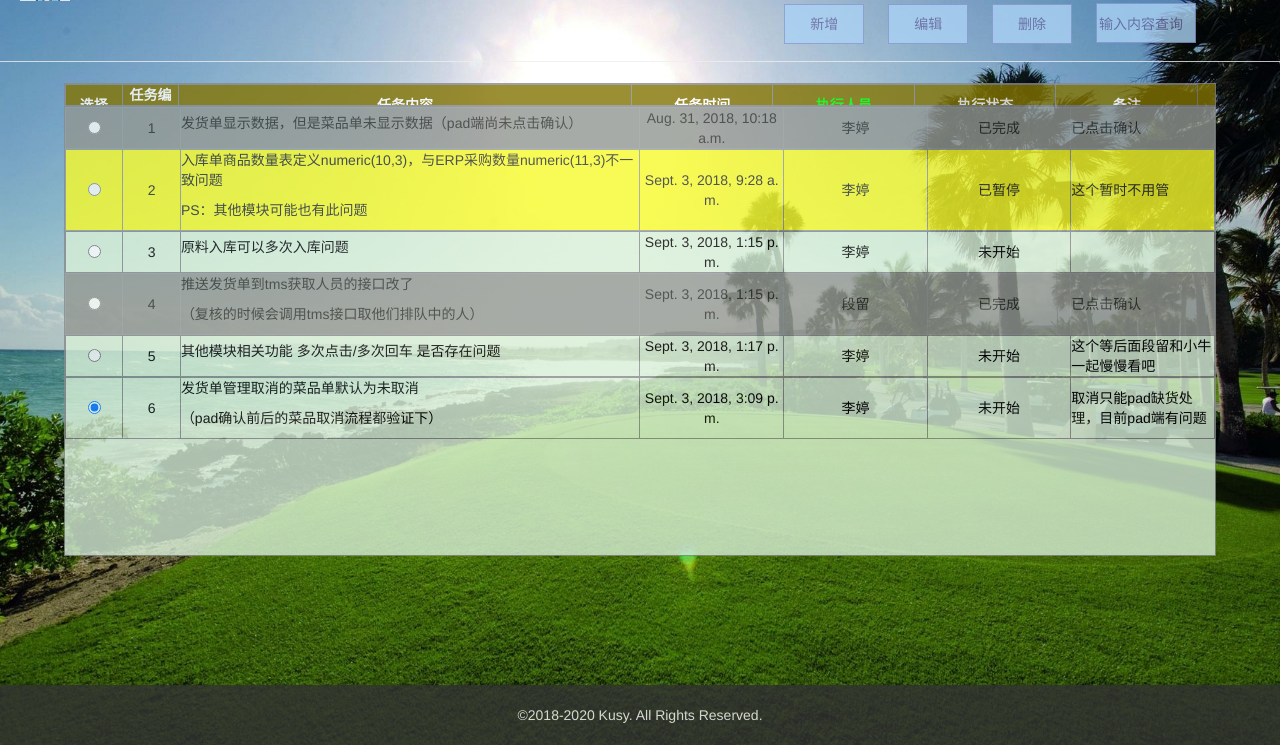
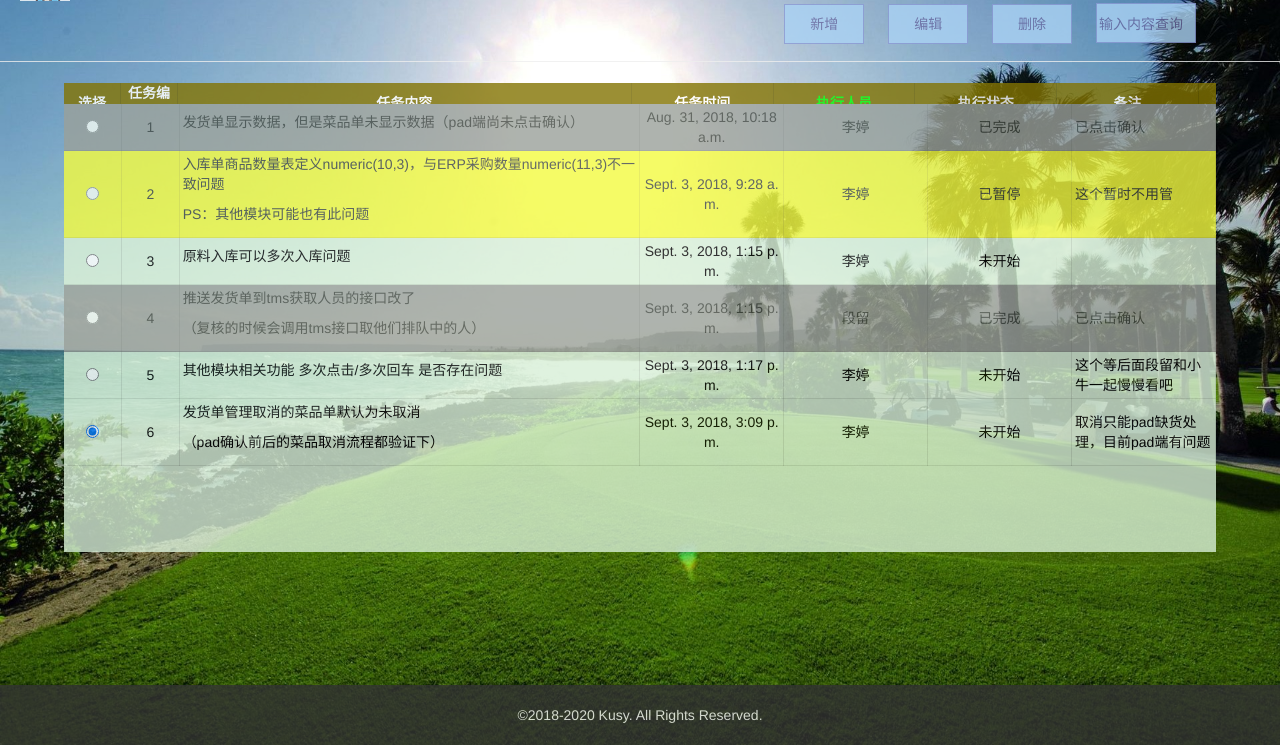
Before and after one commit to thinkthango/mysite, a Django app: template blog/templates/taskmanage.html in a window 1280 px wide. Shown: the part 55-800 px from the top of the page. Run offline with Django 3.2, Linux system fonts and the light colour scheme; the template is opened without the code that fills it: values that come from a table or form of the project are taken from there, others are empty; data comes from the database, SQL or seed files in the repository; some libraries are stand-ins or nearby versions.

Commit message:
update table's border style

```diff
--- a/static/css/taskmanage.css
+++ b/static/css/taskmanage.css
@@ -39,8 +39,10 @@ h1{
     /*background: #31b0d5;*/
 }
 
-.data_table,.data_table tr th, .data_table tr td{
-    border:1px solid #878a8c;
+tr th, tr td{
+    border:1px solid rgba(2, 2, 2, 0.1);
+    border-width:0px 1px 1px 0px;
+    padding:3px;
 }
 
 .data_table{
@@ -60,6 +62,7 @@ table tbody {
     height: 448px;
     overflow-y: scroll;
 }
+
 table thead,tbody tr {
     display: table;
     width: 100%;
@@ -99,7 +102,7 @@ tr td:nth-child(7){
 
 .data_table.head tbody{
     height: 21px;
-    overflow-y:hidden;
+    overflow-y:auto;
     width: calc( 100% - 17px);
 }
 .data_table.head{
@@ -109,6 +112,7 @@ tr th{
     text-align:center;
     background:#827302;
     color:white;
+    padding:0px;
 }
 
 /*
--- a/static/js/taskmanage.js
+++ b/static/js/taskmanage.js
@@ -249,10 +249,10 @@ function clearAddbox(){
 function turnGray(){
     $("#data_table tr").children().each(function(){
         if ($(this).text()=='已完成'){
-            $(this).parent().css({"background":"gray","opacity":"0.8"});
+            $(this).parent().css({"background":"gray","opacity":"0.7"});
         }
         if ($(this).text()=='已暂停'){
-            $(this).parent().css({"background":"yellow","opacity":"0.8"});
+            $(this).parent().css({"background":"yellow","opacity":"0.7"});
         }
     });
 }
@@ -311,7 +311,8 @@ function movePage(strHeader,strForm) {
 //                    'left': (event.clientX - (x-offx) ) + 'px',
 //                    'top': (event.clientY - (y-offy) )  + 'px'
                     'left': (event.clientX - (0) ) + 'px',
-                    'top': (event.clientY - (0) )  + 'px'
+                    'top': (event.clientY - (0) )  + 'px',
+                    'cursor':'move'
                 });
             }
         }
@@ -319,6 +320,9 @@ function movePage(strHeader,strForm) {
     $(document).mouseup(
         function() {
             console.log('mouseup isMove',isMove);
+            $(strForm).css({
+                'cursor':'default'
+            });
             isMove = false;
         }
     );
```
